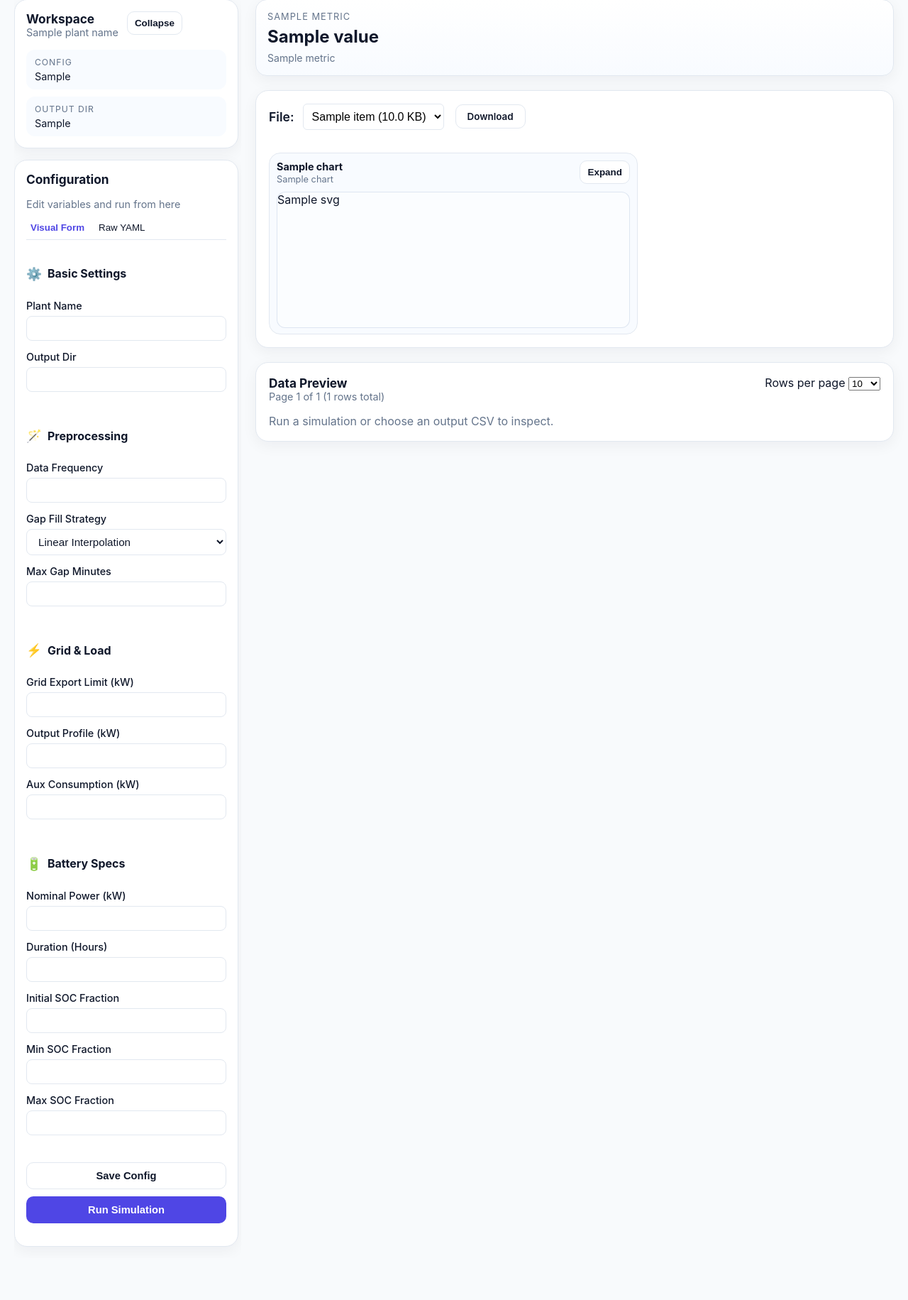
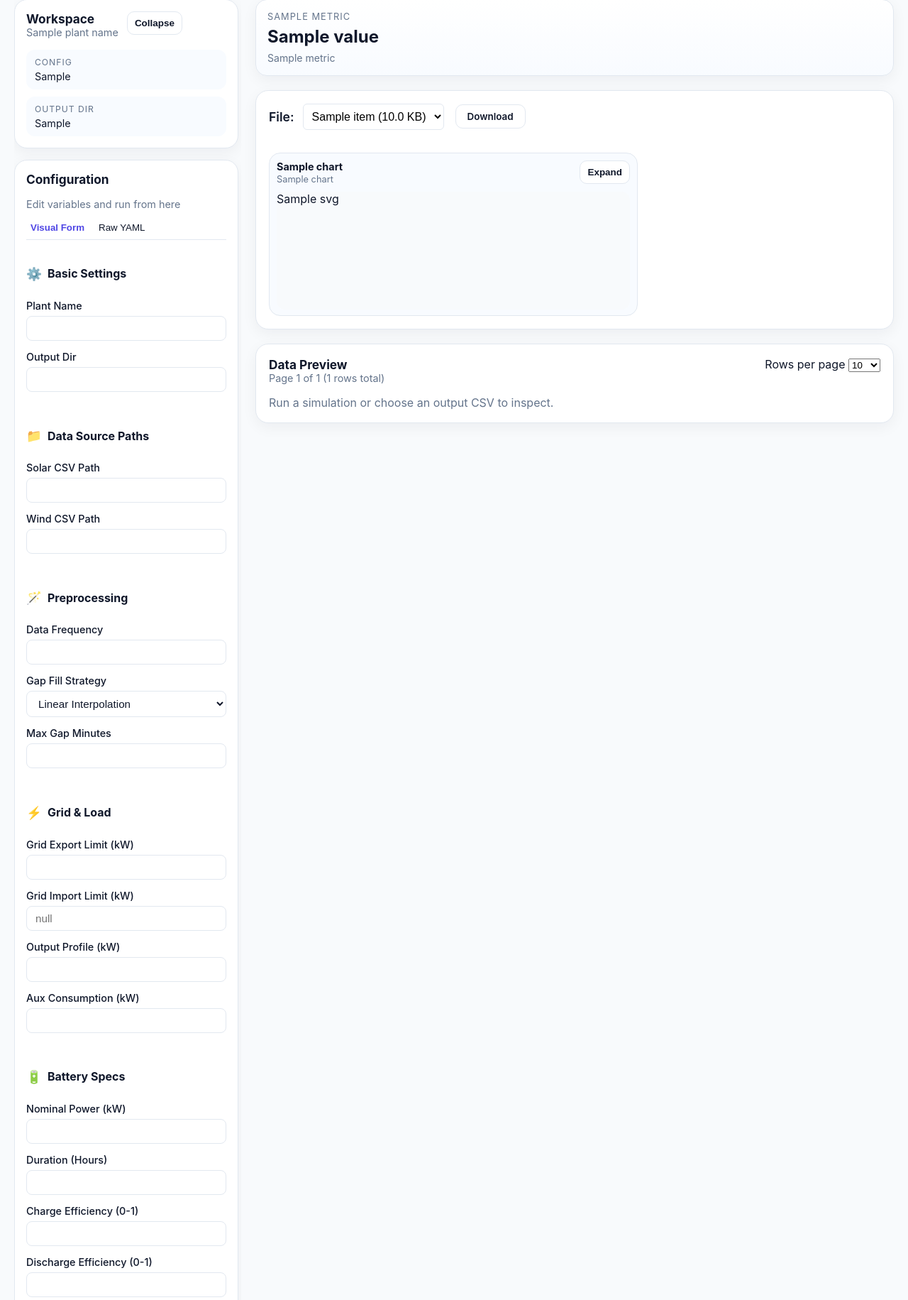
Before and after one commit to sbshrey/bess-model, a Flask app: template bess_model/web/templates/dashboard.html in a window 1280 px wide. Shown: the part 92-1923 px from the top of the page at 71% size. Before the commit the page ends 1848 px from the top, so only its background shows below. Run offline with Flask 3, Linux system fonts and the light colour scheme; the template is opened without the code that fills it: most values are stand-ins (such as "Sample title", 1, 10 or a date in 2020); a map, chart or similar area stays blank; parts of the project's set-up code (start-up, migrations or seed data) failed here and were passed over.

Commit message:
feat: Enhance chart interactivity with zoom functionality, update configuration paths, and improve date handling in data processing.

```diff
--- a/bess_model/web/app.py
+++ b/bess_model/web/app.py
@@ -7,7 +7,7 @@ from pathlib import Path
 from typing import Sequence
 import math
 
-from flask import Flask, flash, redirect, render_template, request, send_file, url_for
+from flask import Flask, flash, jsonify, redirect, render_template, request, send_file, url_for
 
 from bess_model.config import SimulationConfig
 from bess_model.web.services import (
@@ -244,6 +244,31 @@ def create_app(config_path: str | Path = "config.example.yaml") -> Flask:
             date_filter=filtered_csv.date_filter,
         )
 
+    @app.get("/api/render-charts/<path:relative_path>")
+    def api_render_charts(relative_path: str):
+        config = SimulationConfig.from_yaml(app.config["CONFIG_PATH"])
+        try:
+            path = resolve_output_file(config, relative_path)
+        except (FileNotFoundError, ValueError):
+            return jsonify({"error": "File not found"}), 404
+
+        start_date = normalize_date_input(request.args.get("start_date"))
+        end_date = normalize_date_input(request.args.get("end_date"))
+
+        try:
+            filtered_csv = load_filtered_csv(path, start_date=start_date, end_date=end_date)
+            chart_cards = build_chart_cards(df=filtered_csv.df)
+            return jsonify([
+                {
+                    "title": chart.title,
+                    "subtitle": chart.subtitle,
+                    "svg": chart.svg
+                }
+                for chart in chart_cards
+            ])
+        except Exception as e:
+            return jsonify({"error": str(e)}), 500
+
     return app
 
 
--- a/bess_model/web/static/app.css
+++ b/bess_model/web/static/app.css
@@ -492,18 +492,37 @@ body.modal-open {
 }
 
 .chart-wrap {
+  width: 100%;
+  aspect-ratio: 3 / 1;
+  border-radius: 12px;
   overflow: hidden;
-  border-radius: 12px;
-  border: 1px solid rgba(219, 228, 240, 0.9);
-  background: #fbfdff;
-  width: 100%;
-  height: clamp(180px, 24vh, 240px);
+  background: #f8fafc;
+  position: relative;
+  cursor: crosshair;
 }
 
 .chart-svg {
-  display: block;
   width: 100%;
   height: 100%;
+}
+
+.chart-brush {
+  position: absolute;
+  top: 0;
+  height: 100%;
+  background: rgba(79, 70, 229, 0.15);
+  border: 2px solid var(--accent);
+  pointer-events: none;
+}
+
+.reset-zoom-btn {
+  position: absolute;
+  top: 10px;
+  right: 10px;
+  z-index: 2;
+  pointer-events: auto;
+  background: var(--surface);
+  box-shadow: 0 1px 3px rgba(0, 0, 0, 0.1);
 }
 
 .table-shell {
@@ -706,6 +725,13 @@ th {
 .chart-modal-header p {
   margin: 0;
   color: var(--muted);
+}
+
+.chart-zoom-hint {
+  margin-top: 4px;
+  font-size: 0.82rem;
+  color: var(--muted);
+  font-weight: 500;
 }
 
 .chart-modal-body {
--- a/bess_model/web/static/app.js
+++ b/bess_model/web/static/app.js
@@ -118,9 +118,9 @@
         return;
       }
 
-      modalCanvas.innerHTML = chartWrap.innerHTML;
+      modalCanvas.innerHTML = `<div class="chart-wrap">${chartWrap.innerHTML}</div>`;
       modalTitle.textContent = button.dataset.chartTitle || "Expanded Chart";
-      modalSubtitle.textContent = button.dataset.chartSubtitle || "Inspect chart details with zoom controls.";
+      modalSubtitle.textContent = button.dataset.chartSubtitle || "Inspect chart details.";
       scale = 1;
       applyScale();
       modal.hidden = false;
@@ -132,27 +132,15 @@
       document.body.classList.remove("modal-open");
     };
 
-    document.querySelectorAll("[data-chart-open]").forEach((button) => {
-      button.addEventListener("click", () => openModal(button));
+    document.addEventListener("click", (event) => {
+      const button = event.target.closest("[data-chart-open]");
+      if (button) {
+        openModal(button);
+      }
     });
 
     modal.querySelectorAll("[data-chart-close]").forEach((button) => {
       button.addEventListener("click", closeModal);
-    });
-
-    modal.querySelector("[data-chart-zoom-in]")?.addEventListener("click", () => {
-      scale = Math.min(3, scale + 0.2);
-      applyScale();
-    });
-
-    modal.querySelector("[data-chart-zoom-out]")?.addEventListener("click", () => {
-      scale = Math.max(0.6, scale - 0.2);
-      applyScale();
-    });
-
-    modal.querySelector("[data-chart-zoom-reset]")?.addEventListener("click", () => {
-      scale = 1;
-      applyScale();
     });
 
     document.addEventListener("keydown", (event) => {
@@ -236,8 +224,164 @@
     });
   };
 
+  const initializeInteractiveCharts = () => {
+    const panel = document.querySelector(".dashboard-chart-panel");
+    const modal = document.querySelector("[data-chart-modal]");
+    const modalCanvas = modal?.querySelector("[data-chart-modal-canvas]");
+    const modalTitleElement = modal?.querySelector("[data-chart-modal-title]");
+
+    if (!panel) return;
+
+    let isDragging = false;
+    let startX = 0;
+    let brushGroup = null;
+    let currentWrap = null;
+
+    document.addEventListener("mousedown", (e) => {
+      const wrap = e.target.closest(".chart-wrap");
+      if (!wrap || e.target.closest(".reset-zoom-btn")) return;
+      e.preventDefault();
+      isDragging = true;
+      currentWrap = wrap;
+      const rect = wrap.getBoundingClientRect();
+      startX = e.clientX - rect.left;
+
+      brushGroup = document.createElement("div");
+      brushGroup.className = "chart-brush";
+      brushGroup.style.left = `${startX}px`;
+      brushGroup.style.width = "0px";
+      wrap.appendChild(brushGroup);
+    });
+
+    document.addEventListener("mousemove", (e) => {
+      if (!isDragging || !brushGroup || !currentWrap) return;
+      const rect = currentWrap.getBoundingClientRect();
+      const currentX = e.clientX - rect.left;
+
+      const clampedX = Math.max(0, Math.min(rect.width, currentX));
+      const width = Math.abs(clampedX - startX);
+      const left = Math.min(clampedX, startX);
+
+      brushGroup.style.left = `${left}px`;
+      brushGroup.style.width = `${width}px`;
+    });
+
+    const fetchAndRenderCharts = async (url) => {
+       const chartGrid = panel.querySelector(".dashboard-chart-grid");
+       if (chartGrid) chartGrid.style.opacity = "0.5";
+       if (modalCanvas && !modal.hidden) modalCanvas.style.opacity = "0.5";
+       const isZoomed = url.includes("start_date=");
+       try {
+         const response = await fetch(url);
+         if (!response.ok) throw new Error("Failed to fetch zoom bounds from Backend.");
+         const cards = await response.json();
+         if (cards.error) throw new Error(cards.error);
+
+         const resetBtnHtml = isZoomed ? '<button class="reset-zoom-btn">Reset Zoom</button>' : "";
+         let newHtml = "";
+         for (const card of cards) {
+            newHtml += `
+             <article class="chart-card">
+               <div class="chart-card-head">
+                 <div>
+                   <h3>${card.title}</h3>
+                   <p>${card.subtitle}</p>
+                 </div>
+                 <button type="button" class="button button-ghost button-small" data-chart-open data-chart-title="${card.title}" data-chart-subtitle="${card.subtitle}">Expand</button>
+               </div>
+               <div class="chart-wrap">
+                  ${resetBtnHtml}
+                  ${card.svg}
+               </div>
+             </article>
+            `;
+            if (modalCanvas && !modal.hidden && modalTitleElement && modalTitleElement.textContent === card.title) {
+                modalCanvas.innerHTML = `<div class="chart-wrap">${resetBtnHtml}${card.svg}</div>`;
+            }
+         }
+         if (chartGrid) {
+             chartGrid.innerHTML = newHtml;
+             chartGrid.style.opacity = "1";
+         }
+         if (modalCanvas && !modal.hidden) {
+             modalCanvas.style.opacity = "1";
+         }
+       } catch (err) {
+         console.error(err);
+         if (chartGrid) chartGrid.style.opacity = "1";
+         if (modalCanvas && !modal.hidden) modalCanvas.style.opacity = "1";
+       }
+    };
+
+    document.addEventListener("mouseup", async (e) => {
+      if (!isDragging || !brushGroup || !currentWrap) return;
+      isDragging = false;
+
+      const wrap = currentWrap;
+      const rect = wrap.getBoundingClientRect();
+      const currentX = e.clientX - rect.left;
+      const clampedX = Math.max(0, Math.min(rect.width, currentX));
+
+      const left = Math.min(clampedX, startX);
+      const right = Math.max(clampedX, startX);
+
+      brushGroup.remove();
+      brushGroup = null;
+      currentWrap = null;
+
+      if (right - left < 10) return;
+
+      const svg = wrap.querySelector("svg");
+      if (!svg) return;
+
+      const xMin = parseFloat(svg.getAttribute("data-x-min"));
+      const xMax = parseFloat(svg.getAttribute("data-x-max"));
+      if (isNaN(xMin) || isNaN(xMax)) return;
+
+      const scaleX = 720 / rect.width;
+      const svgLeft = left * scaleX;
+      const svgRight = right * scaleX;
+
+      const leftPadding = 66;
+      const rightPadding = 18;
+      const chartWidth = 720 - leftPadding - rightPadding;
+
+      let propStart = (svgLeft - leftPadding) / chartWidth;
+      let propEnd = (svgRight - leftPadding) / chartWidth;
+      propStart = Math.max(0, Math.min(1, propStart));
+      propEnd = Math.max(0, Math.min(1, propEnd));
+      if (propStart >= propEnd) return;
+
+      const xSpan = xMax - xMin;
+      const newXMin = xMin + propStart * xSpan;
+      const newXMax = xMin + propEnd * xSpan;
+
+      const d1 = new Date(newXMin * 1000);
+      const d2 = new Date(newXMax * 1000);
+      const pad = (n) => n.toString().padStart(2, '0');
+      const s1 = `${d1.getFullYear()}-${pad(d1.getMonth()+1)}-${pad(d1.getDate())} ${pad(d1.getHours())}:${pad(d1.getMinutes())}:${pad(d1.getSeconds())}`;
+      const s2 = `${d2.getFullYear()}-${pad(d2.getMonth()+1)}-${pad(d2.getDate())} ${pad(d2.getHours())}:${pad(d2.getMinutes())}:${pad(d2.getSeconds())}`;
+
+      const filePath = panel.getAttribute("data-file-path");
+      if (!filePath) return;
+
+      const url = `/api/render-charts/${encodeURIComponent(filePath)}?start_date=${encodeURIComponent(s1)}&end_date=${encodeURIComponent(s2)}`;
+      await fetchAndRenderCharts(url);
+    });
+
+    document.addEventListener("click", async (e) => {
+       if (e.target.closest(".reset-zoom-btn")) {
+          const filePath = panel.getAttribute("data-file-path");
+          if (!filePath) return;
+          const url = `/api/render-charts/${encodeURIComponent(filePath)}`;
+          await fetchAndRenderCharts(url);
+       }
+    });
+  };
+
   initializeSidebarToggle();
   initializeSidebarResizer();
   initializeChartModal();
   initializeProgressBar();
+  initializeInteractiveCharts();
 })();
--- a/bess_model/web/templates/base.html
+++ b/bess_model/web/templates/base.html
@@ -33,12 +33,10 @@
         <div class="chart-modal-header">
           <div>
             <h2 id="chart-modal-title" data-chart-modal-title>Expanded Chart</h2>
-            <p data-chart-modal-subtitle>Inspect chart details with zoom controls.</p>
+            <p data-chart-modal-subtitle>Inspect chart details.</p>
+            <p class="chart-zoom-hint">Drag across the chart to zoom into a time range. Use Reset Zoom to restore.</p>
           </div>
           <div class="button-row">
-            <button type="button" class="button button-ghost" data-chart-zoom-out>Zoom Out</button>
-            <button type="button" class="button button-ghost" data-chart-zoom-in>Zoom In</button>
-            <button type="button" class="button button-ghost" data-chart-zoom-reset>Reset</button>
             <button type="button" class="button" data-chart-close>Close</button>
           </div>
         </div>
--- a/bess_model/web/templates/dashboard.html
+++ b/bess_model/web/templates/dashboard.html
@@ -54,6 +54,12 @@
             </div>
 
             <div class="form-section" style="margin-top: 1rem;">
+              <h4 style="display: flex; align-items: center; gap: 0.5rem; margin-bottom: 0.75rem;"><span class="lucide-folder" style="font-size: 1.1em;">📁</span> Data Source Paths</h4>
+              <label>Solar CSV Path <input type="text" name="data.solar_path" value="{{ config.data.solar_path }}" class="input-field"></label>
+              <label>Wind CSV Path <input type="text" name="data.wind_path" value="{{ config.data.wind_path }}" class="input-field"></label>
+            </div>
+
+            <div class="form-section" style="margin-top: 1rem;">
               <h4 style="display: flex; align-items: center; gap: 0.5rem; margin-bottom: 0.75rem;"><span class="lucide-settings" style="font-size: 1.1em;">🪄</span> Preprocessing</h4>
               <label>Data Frequency <input type="text" name="preprocessing.frequency" value="{{ config.preprocessing.frequency }}" class="input-field"></label>
               <label>Gap Fill Strategy
@@ -68,6 +74,7 @@
             <div class="form-section" style="margin-top: 1rem;">
               <h4 style="display: flex; align-items: center; gap: 0.5rem; margin-bottom: 0.75rem;"><span class="lucide-zap" style="font-size: 1.1em;">⚡</span> Grid & Load</h4>
               <label>Grid Export Limit (kW) <input type="number" step="any" name="grid.export_limit_kw" value="{{ config.grid.export_limit_kw }}" class="input-field"></label>
+              <label>Grid Import Limit (kW) <input type="number" step="any" name="grid.import_limit_kw" value="{{ config.grid.import_limit_kw if config.grid.import_limit_kw is not none else '' }}" class="input-field" placeholder="null"></label>
               <label>Output Profile (kW) <input type="number" step="any" name="load.output_profile_kw" value="{{ config.load.output_profile_kw }}" class="input-field"></label>
               <label>Aux Consumption (kW) <input type="number" step="any" name="load.aux_consumption_kw" value="{{ config.load.aux_consumption_kw }}" class="input-field"></label>
             </div>
@@ -76,9 +83,22 @@
               <h4 style="display: flex; align-items: center; gap: 0.5rem; margin-bottom: 0.75rem;"><span class="lucide-battery-charging" style="font-size: 1.1em;">🔋</span> Battery Specs</h4>
               <label>Nominal Power (kW) <input type="number" step="any" name="battery.nominal_power_kw" value="{{ config.battery.nominal_power_kw }}" class="input-field"></label>
               <label>Duration (Hours) <input type="number" step="any" name="battery.duration_hours" value="{{ config.battery.duration_hours }}" class="input-field"></label>
+              <label>Charge Efficiency (0-1) <input type="number" step="any" name="battery.charge_efficiency" value="{{ config.battery.charge_efficiency }}" class="input-field"></label>
+              <label>Discharge Efficiency (0-1) <input type="number" step="any" name="battery.discharge_efficiency" value="{{ config.battery.discharge_efficiency }}" class="input-field"></label>
+              <label>Degradation Per Cycle <input type="number" step="any" name="battery.degradation_per_cycle" value="{{ config.battery.degradation_per_cycle }}" class="input-field"></label>
               <label>Initial SOC Fraction <input type="number" step="any" name="battery.initial_soc_fraction" value="{{ config.battery.initial_soc_fraction }}" class="input-field"></label>
               <label>Min SOC Fraction <input type="number" step="any" name="battery.min_soc_fraction" value="{{ config.battery.min_soc_fraction }}" class="input-field"></label>
               <label>Max SOC Fraction <input type="number" step="any" name="battery.max_soc_fraction" value="{{ config.battery.max_soc_fraction }}" class="input-field"></label>
+              <label>Charge Loss Table (C-rate: loss)
+                <textarea name="battery.charge_loss_table" class="input-field" rows="4" placeholder="0.2: 0.04&#10;0.3: 0.045&#10;0.5: 0.07&#10;1.0: 0.11">{% for k, v in (config.battery.charge_loss_table.items()|sort) -%}
+{{ k }}: {{ v }}
+{% endfor -%}</textarea>
+              </label>
+              <label>Discharge Loss Table (C-rate: loss)
+                <textarea name="battery.discharge_loss_table" class="input-field" rows="4" placeholder="0.2: 0.023&#10;0.3: 0.032&#10;0.5: 0.042&#10;1.0: 0.062">{% for k, v in (config.battery.discharge_loss_table.items()|sort) -%}
+{{ k }}: {{ v }}
+{% endfor -%}</textarea>
+              </label>
             </div>
 
             <div class="button-stack" style="margin-top: 1.5rem;">
@@ -147,7 +167,7 @@
       {% endfor %}
     </section>
 
-    <section class="panel content-panel dashboard-chart-panel">
+    <section class="panel content-panel dashboard-chart-panel" data-file-path="{{ selected_file }}">
       <div class="panel-header" style="display: flex; flex-direction: column; gap: 1rem; padding-bottom: 1rem;">
         <div style="display: flex; gap: 1rem; align-items: center; flex-wrap: wrap;">
           <!-- File Selection Dropdown -->
--- a/config.example.yaml
+++ b/config.example.yaml
@@ -9,7 +9,7 @@ preprocessing:
   max_interpolation_gap_minutes: 15
 grid:
   export_limit_kw: 400.0
-  import_limit_kw: null
+  import_limit_kw: ''
 load:
   output_profile_kw: 400.0
   aux_consumption_kw: 20.0
```
Also changed, not shown: bess_model/data/preprocessing.py (+5 -6 lines), bess_model/web/services.py (+66 -15 lines).
